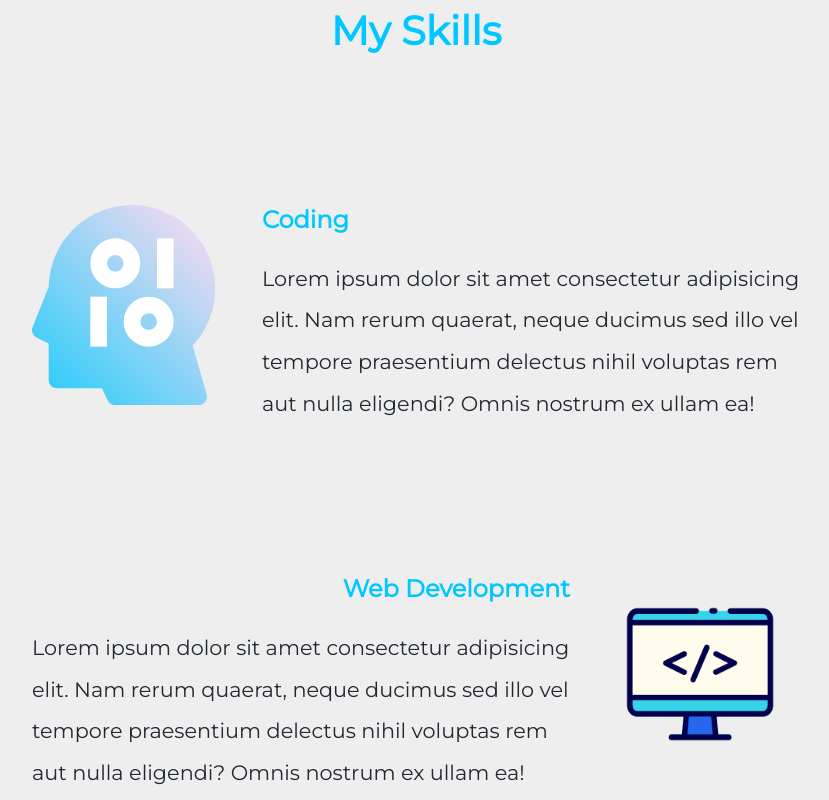
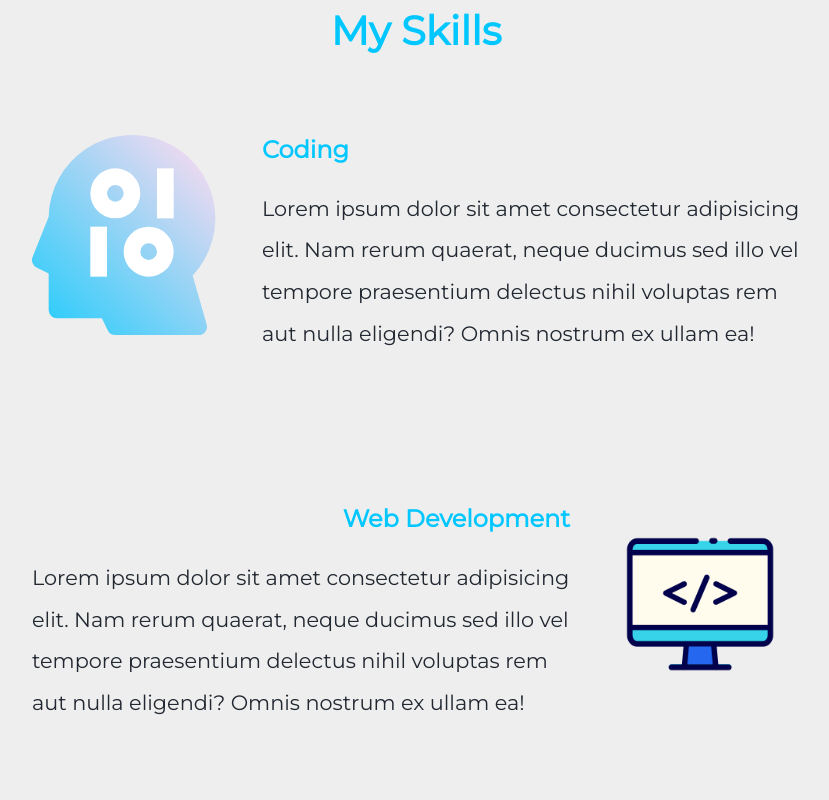
Before and after one commit to evanC24/my-personal-website, a plain HTML site: page index.html in a window 1280 px wide. Shown: the part 960-1760 px from the top of the page, without its empty margins (224-1053 px from the left). Drawn offline with Linux system fonts and the light colour scheme.

Commit message:
Update style.css

```diff
--- a/style.css
+++ b/style.css
@@ -116,7 +116,7 @@ header {
 }
 .skills {
     width: 60%;
-    margin: 150px auto;
+    margin: 80px auto 150px auto;
     text-align: left;
 }
 
```
